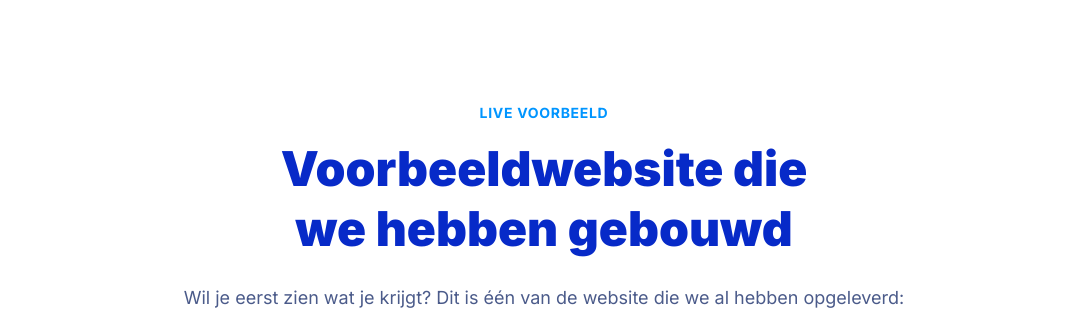
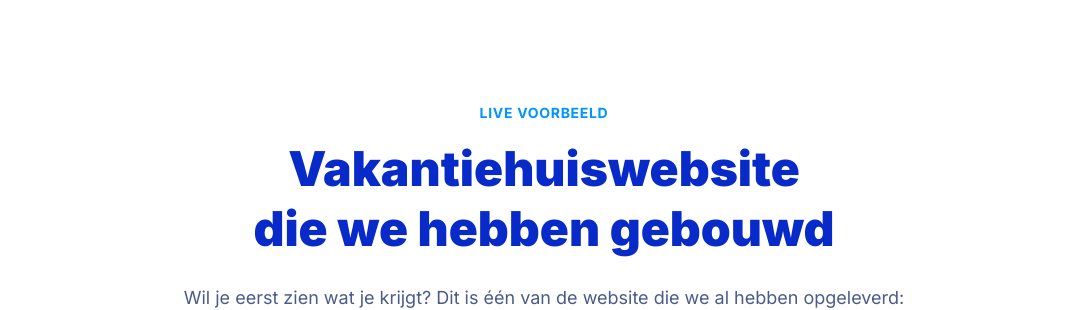
Before and after one commit to TimoBlaauw/TriviTurbo.nl, a Next.js app: page / in a window 1280 px wide. Shown: the part 4960-5270 px from the top of the page, without its empty margins (96-1183 px from the left). Built offline with nearby package versions, Linux system fonts and the light colour scheme.

Commit message:
feat: update portfolio description to vacation house website
Updated portfolio headline for better clarity on project type

```diff
--- a/components/portfolio.tsx
+++ b/components/portfolio.tsx
@@ -47,7 +47,7 @@ export function Portfolio() {
             LIVE VOORBEELD
           </p>
           <h2 className="text-3xl md:text-4xl lg:text-5xl font-black text-[#072AC8] leading-tight mb-6 text-balance">
-            Voorbeeldwebsite die we hebben gebouwd
+            Vakantiehuiswebsite die we hebben gebouwd
           </h2>
           <p className="text-lg text-[#4b5b8a] leading-relaxed">
             Wil je eerst zien wat je krijgt? Dit is één van de website die we al hebben opgeleverd:
```
